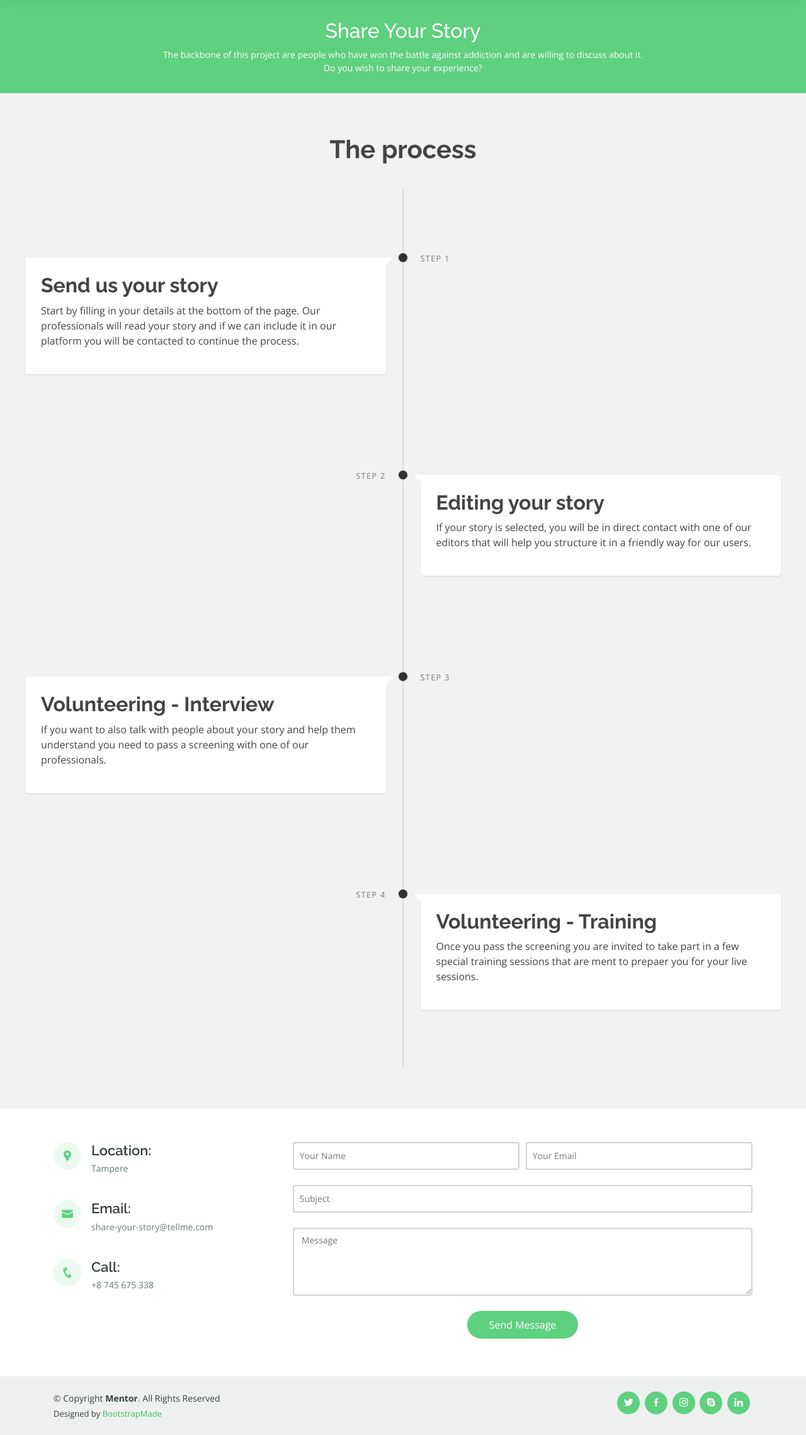
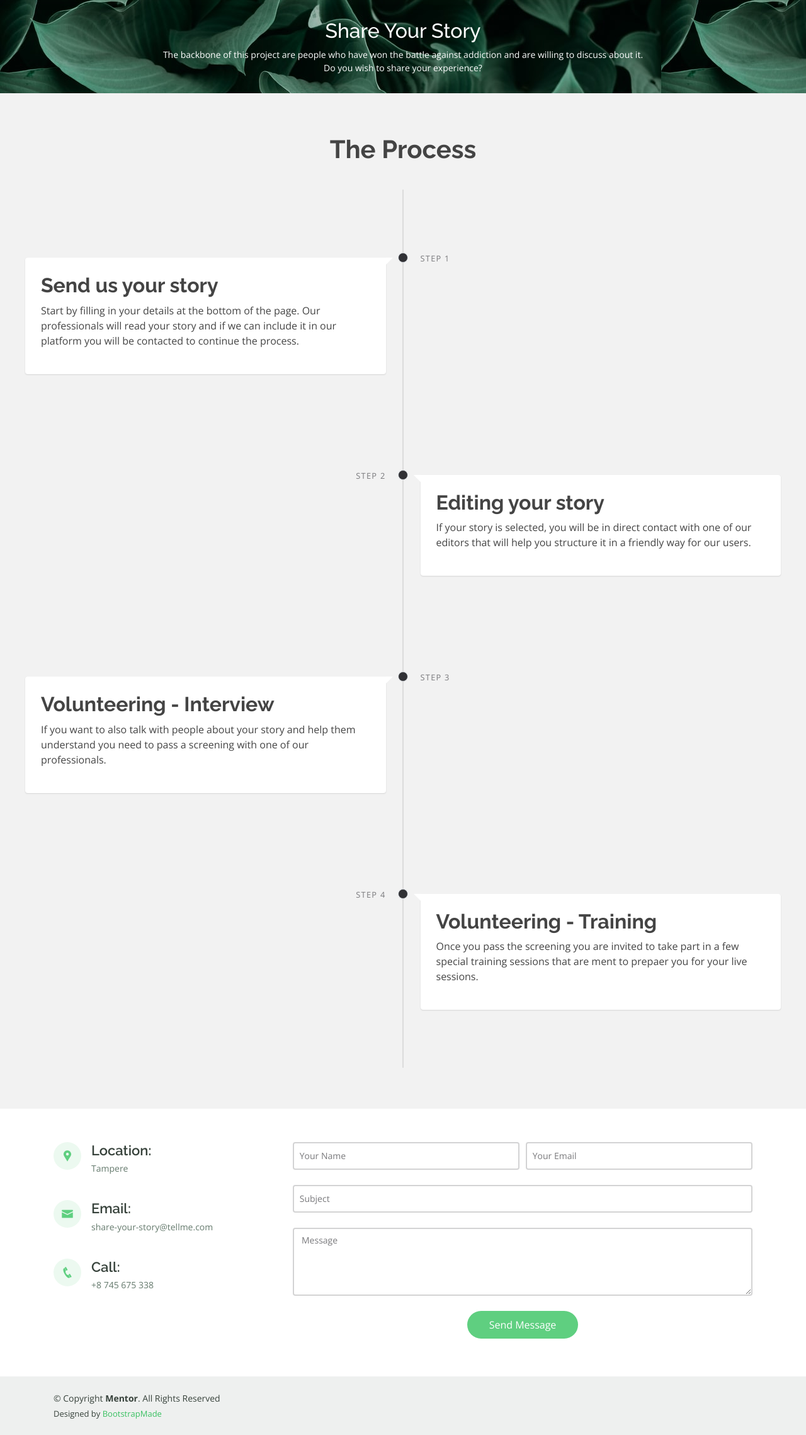
Before and after one commit to RaicuRobert/Junction2020Connected, a PHP site: page /shareYourStory.html in a window 1280 px wide. Shown: the part 73-2351 px from the top of the page at 63% size. Run offline with PHP 8.4, Linux system fonts and the light colour scheme.

Commit message:
Small changed. Brought back the plants.

```diff
--- a/Mentor/assets/css/style.css
+++ b/Mentor/assets/css/style.css
@@ -527,7 +527,7 @@ section {
 .breadcrumbs {
   margin-top: 73px;
   text-align: center;
-  background: #5fcf80;
+  background: url("../img/plants.jpg");
   padding: 30px 0;
   color: #fff;
 }
--- a/Mentor/shareYourStory.html
+++ b/Mentor/shareYourStory.html
@@ -89,7 +89,7 @@
 
     <div class="position-relative z-index-1 overflow-hidden padding-y-xl bg-contrast-lower">
       <div class="margin-bottom-lg">
-        <h1 class="text-center">The process</h1>
+        <h1 class="text-center">The Process</h1>
       </div>
 
       <div class="container max-width-adaptive-lg">
@@ -261,13 +261,6 @@
           Designed by <a href="https://bootstrapmade.com/">BootstrapMade</a>
         </div>
       </div>
-      <div class="social-links text-center text-md-right pt-3 pt-md-0">
-        <a href="#" class="twitter"><i class="bx bxl-twitter"></i></a>
-        <a href="#" class="facebook"><i class="bx bxl-facebook"></i></a>
-        <a href="#" class="instagram"><i class="bx bxl-instagram"></i></a>
-        <a href="#" class="google-plus"><i class="bx bxl-skype"></i></a>
-        <a href="#" class="linkedin"><i class="bx bxl-linkedin"></i></a>
-      </div>
     </div>
   </footer><!-- End Footer -->
 
```
